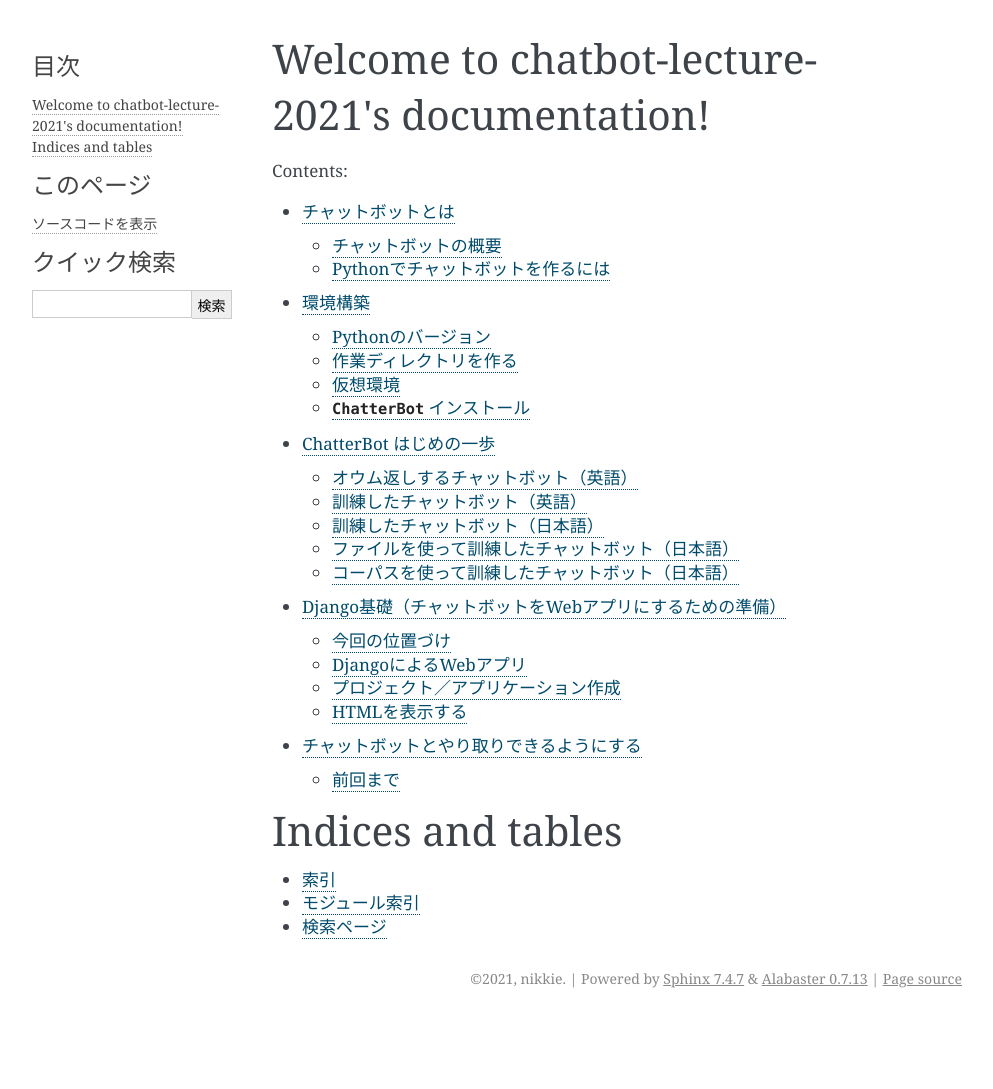
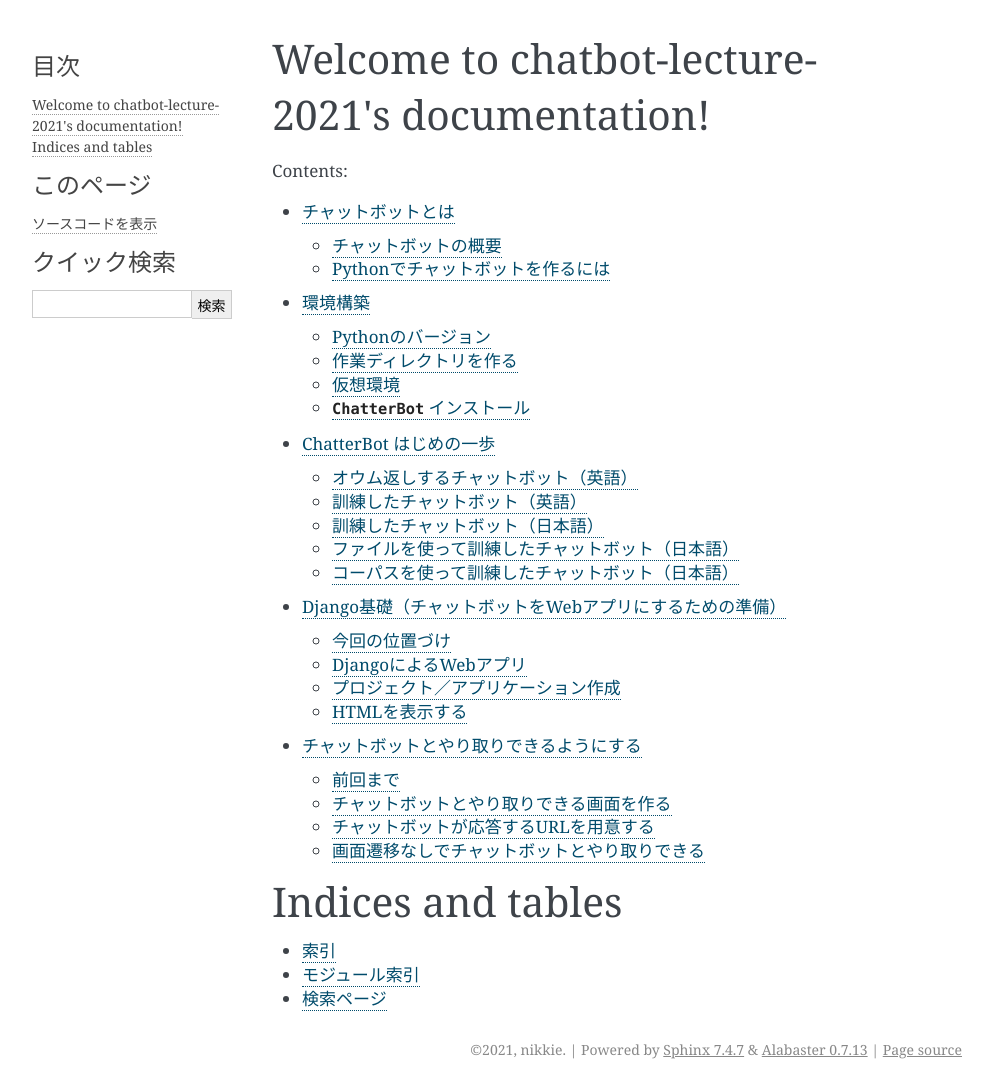
Before and after one commit to ftnext/chatbot-lecture-2021, a Sphinx documentation site: the page built from source/index.rst, in a window 1280 px wide. Shown: the whole page, without its empty margins (148-1141 px from the left). Built offline with Sphinx 7.4.7, drawn with Linux system fonts in a browser that asks for light colours; before the commit the page ends 1018 px from its top, so only the background shows below that.

```diff
--- a/source/50-send-message-django-app/index.rst
+++ b/source/50-send-message-django-app/index.rst
@@ -42,12 +42,76 @@ http://127.0.0.1:8000/ をブラウザで開くと、真っ白い画面が表示
 
 ``chat/home.html`` にHTMLを書くと、ブラウザに表示できます
 
----
+チャットボットとやり取りできる画面を作る
+========================================
 
 フォーム
+--------------------
 
-POSTする（オウム返し）
+.. literalinclude:: ../../app/chat/forms.py
+    :language: python
+    :caption: app/chat/forms.py
 
-画面遷移を伴う状態
+テンプレートにフォームを表示
+----------------------------------------
 
-画面遷移なしにする：ajax（JavaScriptを書く）
+ビュー
+
+.. literalinclude:: ../../app/chat/views.py
+    :language: python
+    :caption: app/chat/views.py
+    :lines: 4-10
+    :emphasize-lines: 1,6,7
+
+テンプレート
+
+.. code-block:: html
+
+    <!DOCTYPE html>
+    <html lang="ja">
+      <head>
+        <meta charset="UTF-8" />
+        <meta
+          name="viewport"
+          content="width=device-width, initial-scale=1, shrink-to-fit=no"
+        />
+        <title>Chatbot app</title>
+      </head>
+      <body>
+        <h1>Talk with chatbot</h1>
+
+        <form method="POST">
+          {% csrf_token %} {{ form.as_p }}
+          <button type="submit">Send</button>
+        </form>
+      </body>
+    </html>
+
+チャットボットが応答するURLを用意する
+========================================
+
+- http://127.0.0.1:8000/bot-response/ （フォームの ``action`` 属性に設定）
+- フォーム入力されたデータの **POST** リクエストに対して、同じ ``message`` を返す
+
+URL設定
+
+ビュー
+
+テンプレート
+
+フォームからメッセージを送ると画面遷移を伴う状態
+
+画面遷移なしでチャットボットとやり取りできる
+================================================================================
+
+画面遷移なしにする：ajax（JavaScriptを書く）。``jQuery`` を使用
+
+テンプレートの ``<script>`` タグを書いていく
+
+最終形
+
+.. literalinclude:: ../../app/templates/chat/home.html
+    :language: html
+    :caption: app/templates/chat/home.html
+    :lines: 19-58
+    :emphasize-lines: 2, 4
```
